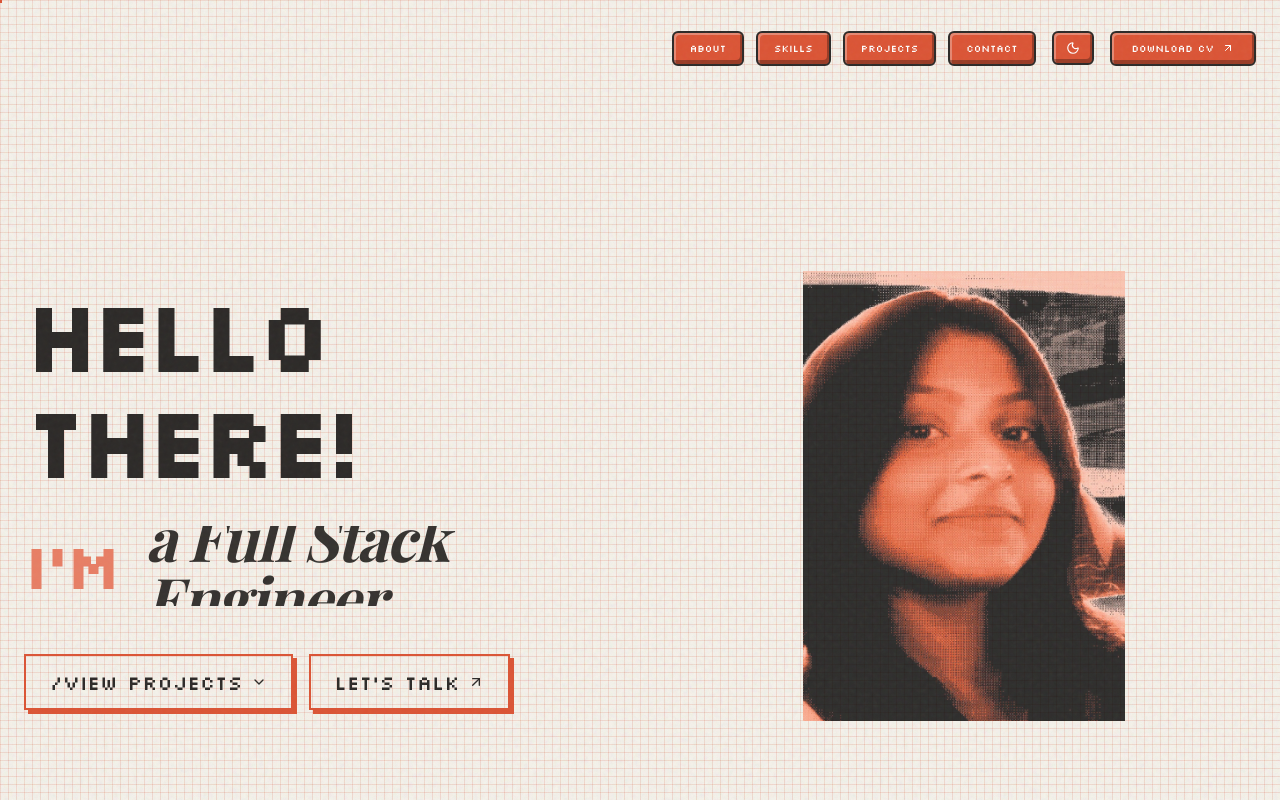
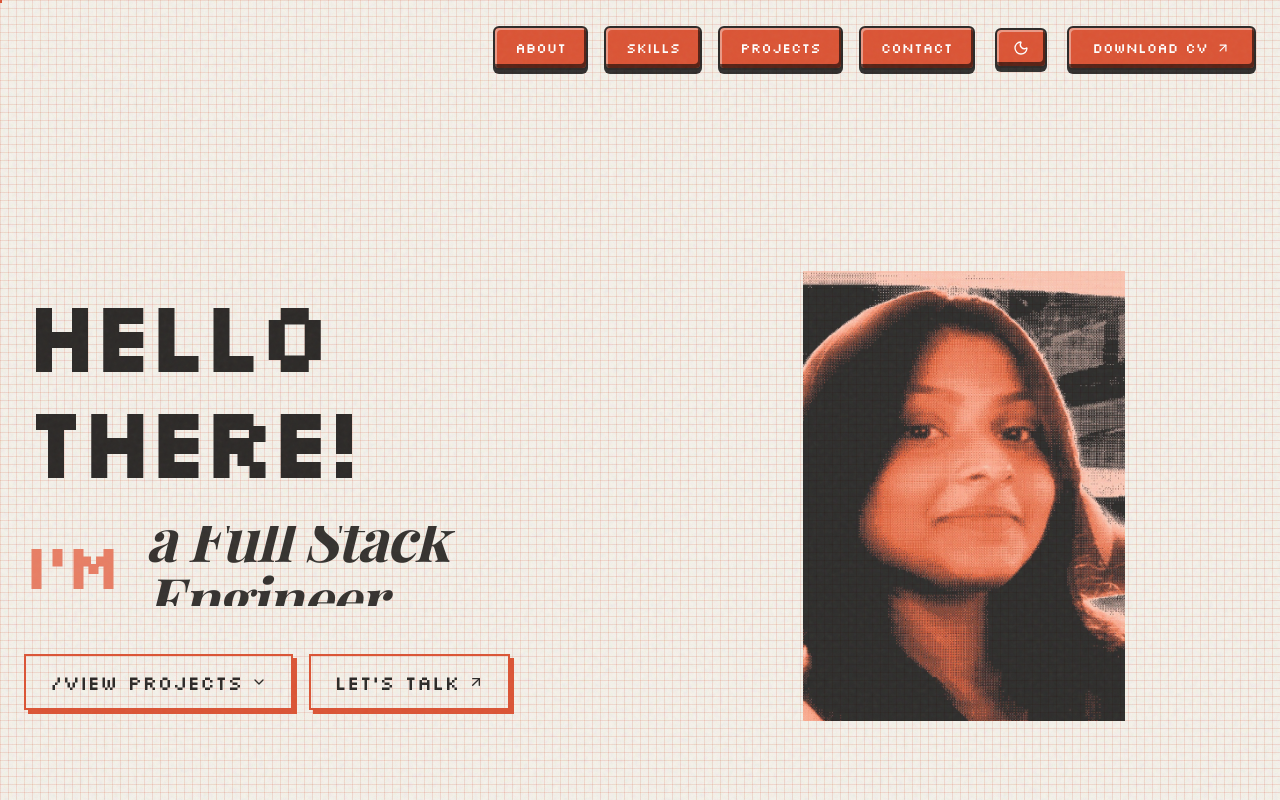
Before and after one commit to riti2043/portfolio_website, a React (Vite) app: page / in a window 1280 px wide. Shown: the top 800 px of the page. Built offline with nearby package versions, Linux system fonts and the light colour scheme; a web font is replaced by a local one.

Commit message:
style: increase button text size and add dark outer shadow for retro feel

```diff
--- a/src/App.jsx
+++ b/src/App.jsx
@@ -264,31 +264,31 @@ export default function App() {
       <nav className="sticky top-0 z-40 bg-transparent transition-colors duration-300 pointer-events-none">
         <div className="max-w-7xl mx-auto px-6 h-24 flex items-center justify-end">
 
-          <div className="flex items-center gap-4">
+          <div className="flex items-center gap-5">
             {/* Desktop Nav Links */}
-            <div className="hidden md:flex items-center gap-3">
-              <a href="#about" className="btn-pixel px-4 py-2 text-[10px] pointer-events-auto">ABOUT</a>
-              <a href="#skills" className="btn-pixel px-4 py-2 text-[10px] pointer-events-auto">SKILLS</a>
-              <a href="#projects" className="btn-pixel px-4 py-2 text-[10px] pointer-events-auto">PROJECTS</a>
-              <a href="#contact" className="btn-pixel px-4 py-2 text-[10px] pointer-events-auto">CONTACT</a>
+            <div className="hidden md:flex items-center gap-4">
+              <a href="#about" className="btn-pixel px-5 py-2.5 text-sm pointer-events-auto">ABOUT</a>
+              <a href="#skills" className="btn-pixel px-5 py-2.5 text-sm pointer-events-auto">SKILLS</a>
+              <a href="#projects" className="btn-pixel px-5 py-2.5 text-sm pointer-events-auto">PROJECTS</a>
+              <a href="#contact" className="btn-pixel px-5 py-2.5 text-sm pointer-events-auto">CONTACT</a>
             </div>
 
             {/* Theme Toggle Button */}
             <button
               onClick={toggleTheme}
-              className="btn-pixel p-2 px-3 pointer-events-auto"
+              className="btn-pixel p-2.5 px-4 pointer-events-auto"
               aria-label="Toggle Theme"
             >
-              {darkMode ? <Sun size={14} /> : <Moon size={14} />}
+              {darkMode ? <Sun size={16} /> : <Moon size={16} />}
             </button>
 
             {/* Download CV CTA Button */}
             <a
               href="#contact"
-              className="btn-pixel flex items-center gap-2 px-5 py-2 text-[10px] pointer-events-auto"
+              className="btn-pixel flex items-center gap-2 px-6 py-2.5 text-sm pointer-events-auto"
             >
               <span>DOWNLOAD CV</span>
-              <ArrowUpRight size={12} />
+              <ArrowUpRight size={14} />
             </a>
 
             {/* Mobile Toggle Button */}
--- a/src/index.css
+++ b/src/index.css
@@ -43,16 +43,18 @@
     border: 2px solid var(--text-primary);
     border-radius: 6px;
     box-shadow:
-      inset -2px -4px 0px rgba(0,0,0,0.3),
-      inset 2px 2px 0px rgba(255,255,255,0.3);
+      0px 4px 0px rgba(0,0,0,0.8),
+      inset -2px -4px 0px rgba(0,0,0,0.6),
+      inset 2px 2px 0px rgba(255,255,255,0.4);
     transition: all 0.1s;
     cursor: pointer;
   }
   .btn-pixel:active {
-    transform: translateY(2px);
+    transform: translateY(4px);
     box-shadow:
-      inset -1px -1px 0px rgba(0,0,0,0.3),
-      inset 1px 1px 0px rgba(255,255,255,0.3);
+      0px 0px 0px rgba(0,0,0,0.8),
+      inset -1px -2px 0px rgba(0,0,0,0.6),
+      inset 1px 1px 0px rgba(255,255,255,0.4);
   }
   .btn-pixel:hover {
     filter: brightness(1.1);
```
